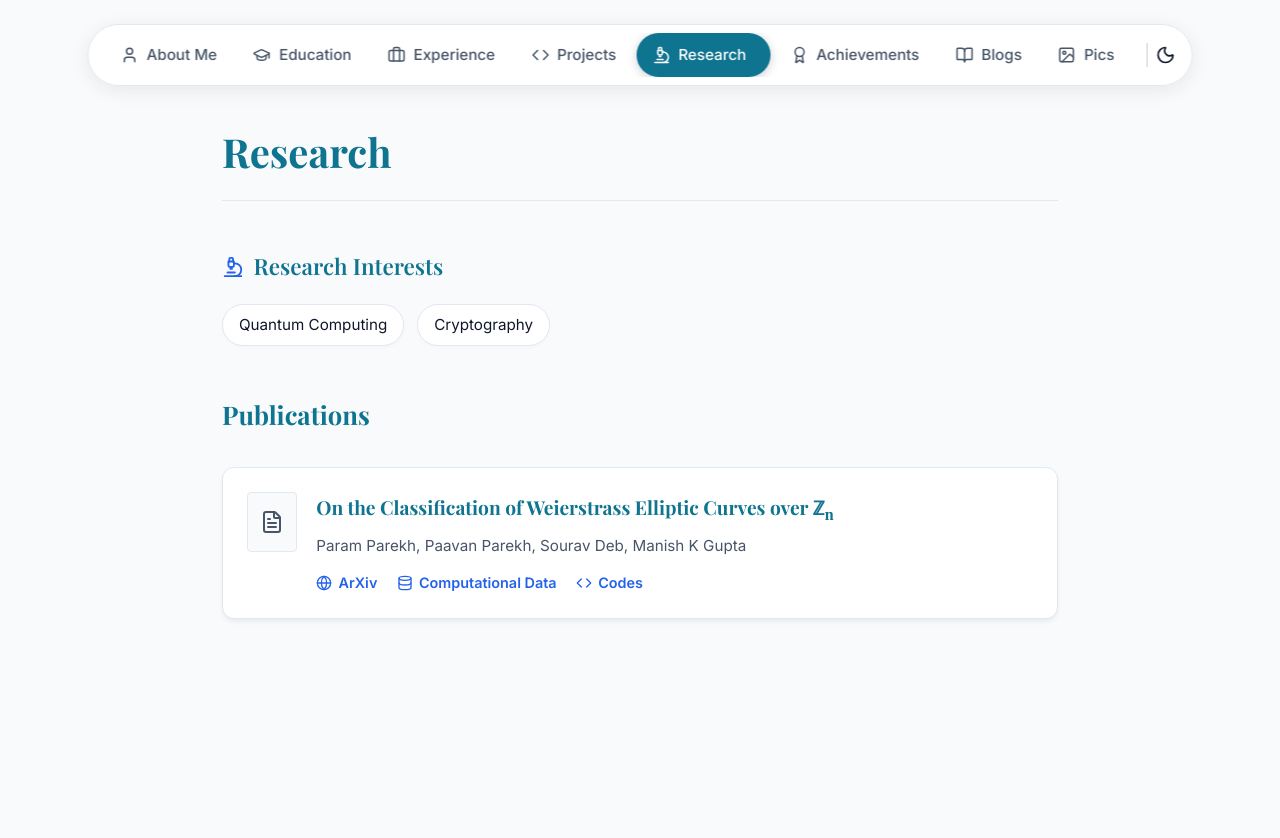
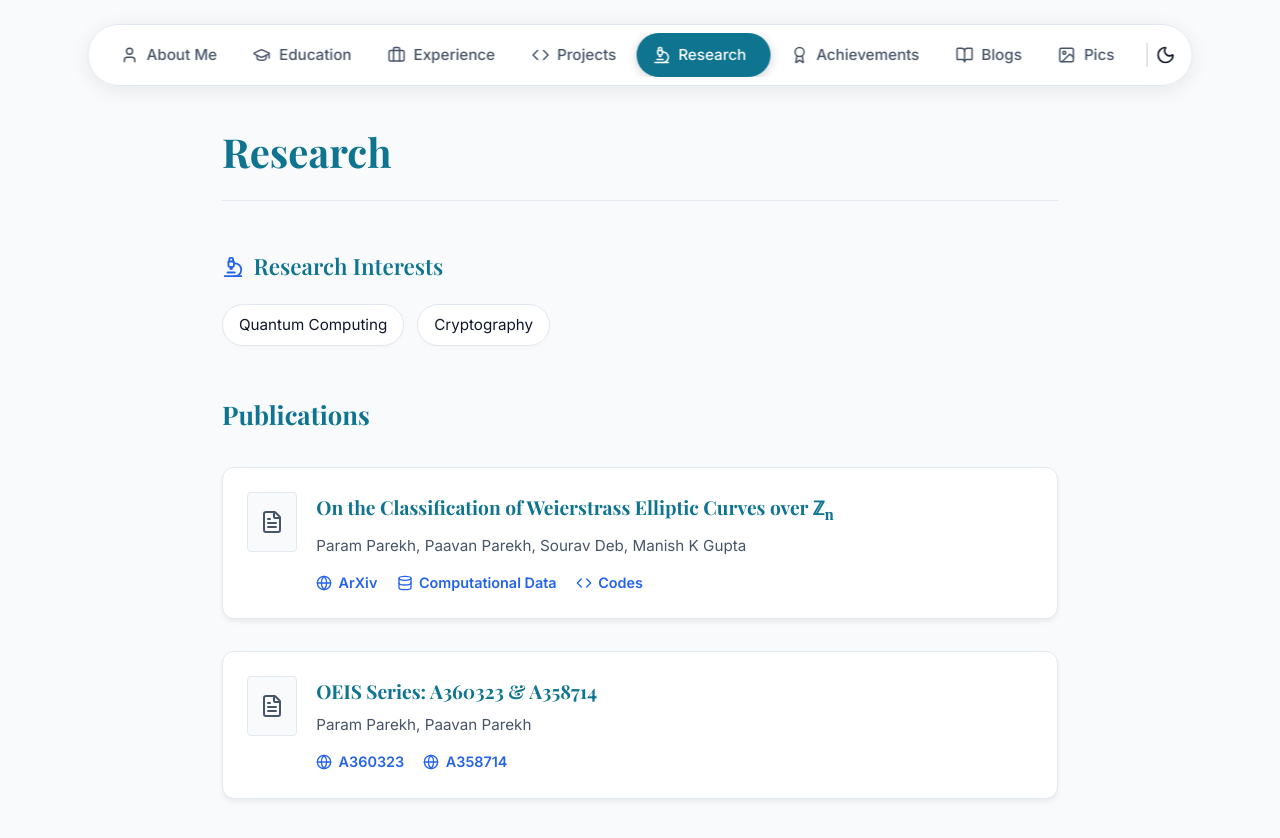
Before and after one commit to paramparekh/Portfolio-Website, a Next.js app: page /research in a window 1280 px wide. Shown: the top 838 px of the page. Before the commit the page ends 800 px from the top, so only its background shows below. Built offline with nearby package versions, Linux system fonts and the light colour scheme; a web font is replaced by a local one.

Commit message:
Update portfolio content: Resume, GPA, Projects, Publications, Achievements

```diff
--- a/src/app/education/page.js
+++ b/src/app/education/page.js
@@ -28,7 +28,7 @@ export default function Education() {
                 </h3>
 
                 <p style={{ color: 'var(--foreground)', lineHeight: '1.6', fontSize: '1rem' }}>
-                    <strong>GPA:</strong> 4/4 <br />
+                    <strong>GPA:</strong> 3.89/4 <br />
                     Relevant Coursework: Quantum Computing, Systems Security, Data Science Fundamentals
                 </p>
             </div>
--- a/src/app/page.js
+++ b/src/app/page.js
@@ -29,7 +29,7 @@ export default function Home() {
                 Contact Me <Mail size={16} />
               </button>
             </a>
-            <a href="https://drive.google.com/file/d/1-G8cx2lqUHYFwEar6Kvb4CFS9YGiMthb/view?usp=sharing" target="_blank" rel="noopener noreferrer" style={{ textDecoration: 'none' }}>
+            <a href="https://drive.google.com/file/d/1NqZfdvBSnAUk5ZUPBd2iwJvwwWOIYLqN/view?usp=sharing" target="_blank" rel="noopener noreferrer" style={{ textDecoration: 'none' }}>
               <button style={{
                 background: 'transparent', border: '1px solid var(--card-border)',
                 padding: '0.8rem 1.8rem', borderRadius: '4px', color: 'var(--foreground)',
--- a/src/app/research/page.js
+++ b/src/app/research/page.js
@@ -57,6 +57,33 @@ export default function Research() {
                     </div>
                 </div>
 
+                {/* OEIS Publications */}
+                <div className="glass-panel" style={{ padding: '1.5rem', display: 'flex', gap: '1.2rem', alignItems: 'flex-start' }}>
+                    <div style={{
+                        minWidth: '50px', height: '60px', background: 'var(--background)', borderRadius: '4px', border: '1px solid var(--card-border)',
+                        display: 'flex', alignItems: 'center', justifyContent: 'center', flexShrink: 0
+                    }}>
+                        <FileText size={24} style={{ color: 'var(--secondary)' }} />
+                    </div>
+                    <div>
+                        <h3 style={{ fontSize: '1.2rem', fontWeight: '700', marginBottom: '0.4rem', color: 'var(--primary)' }}>
+                            OEIS Series: A360323 & A358714
+                        </h3>
+                        <p style={{ color: 'var(--secondary)', marginBottom: '0.6rem', fontSize: '0.95rem' }}>
+                            Param Parekh, Paavan Parekh
+                        </p>
+
+                        <div style={{ display: 'flex', gap: '1.2rem', flexWrap: 'wrap', alignItems: 'center', marginTop: '0.8rem' }}>
+                            <a href="https://oeis.org/A360323" target="_blank" rel="noopener noreferrer" style={{ color: 'var(--accent)', fontWeight: '600', display: 'inline-flex', alignItems: 'center', gap: '0.4rem', fontSize: '0.9rem' }}>
+                                <Globe size={16} /> A360323
+                            </a>
+                            <a href="https://oeis.org/A358714" target="_blank" rel="noopener noreferrer" style={{ color: 'var(--accent)', fontWeight: '600', display: 'inline-flex', alignItems: 'center', gap: '0.4rem', fontSize: '0.9rem' }}>
+                                <Globe size={16} /> A358714
+                            </a>
+                        </div>
+                    </div>
+                </div>
+
             </section>
         </div>
     );
```
Also changed, not shown: src/app/achievements/page.js (+1 -20 lines), src/app/projects/page.js (+5 -3 lines).
